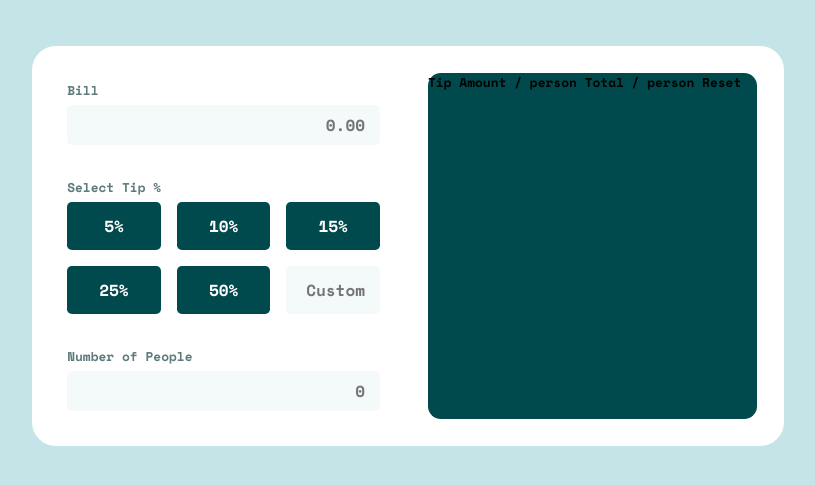
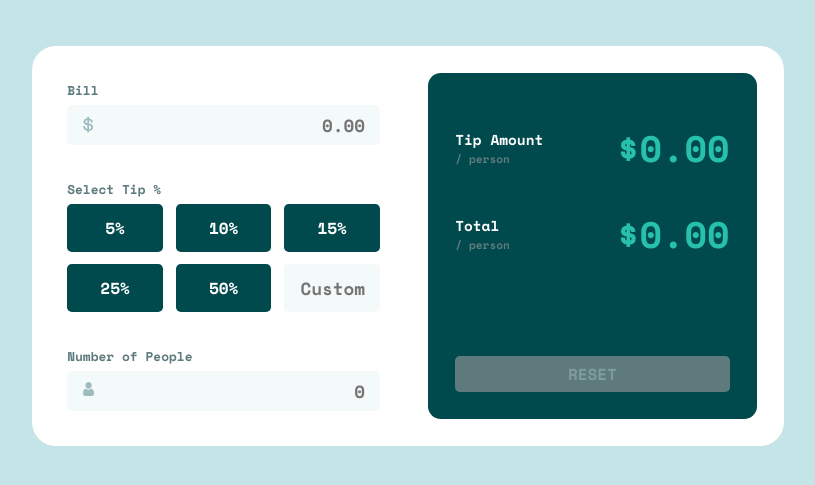
Before and after one commit to DaniloCalegaro/tip-calculator, a plain HTML site: page index.html in a window 1280 px wide. Shown: the part 215-700 px from the top of the page, without its empty margins (232-1047 px from the left). Drawn offline with nearby package versions, Linux system fonts and the light colour scheme.

Commit message:
feat(index/style): finalizado estilo para desktop

```diff
--- a/index.html
+++ b/index.html
@@ -38,6 +38,7 @@
             step="0.01"
             placeholder="0.00"
           />
+          <i><img src="./assets/icon-dollar.svg" alt="$" /></i>
         </div>
 
         <div class="select-tip">
@@ -72,9 +73,31 @@
             step="0"
             placeholder="0"
           />
+          <i><img src="./assets/icon-person.svg" alt="person icon" /></i>
         </div>
       </section>
-      <aside>Tip Amount / person Total / person Reset</aside>
+
+      <aside>
+        <div class="info-values">
+          <div class="tip-amount row">
+            <div class="description">
+              <p><span>Tip Amount</span> / person</p>
+            </div>
+            <div class="tip-amount value">
+              <p>$0.00</p>
+            </div>
+          </div>
+          <div class="total row">
+            <div class="description">
+              <p><span>Total</span> / person</p>
+            </div>
+            <div class="total value">
+              <p>$0.00</p>
+            </div>
+          </div>
+        </div>
+        <button class="button">RESET</button>
+      </aside>
     </main>
   </body>
 </html>
--- a/src/style.scss
+++ b/src/style.scss
@@ -56,6 +56,7 @@ body {
       display: flex;
       flex-direction: column;
       justify-content: space-between;
+      position: relative;
 
       p {
         //font-size: 0.8rem;
@@ -68,15 +69,26 @@ body {
         height: 2.5rem;
         text-align: right;
         background: $Very-light-grayish-cyan;
-        font: 700 1rem 'Space Mono', monospace;
+        font: 700 1.1rem 'Space Mono', monospace;
         color: $Very-dark-cyan;
         border: none;
         outline: none;
         border-radius: .3rem;
+      }
 
+      i {
+        position: absolute;
+        left: 1.5rem;
+        margin-top: .7rem;;
+
+        img {
+          width: .7rem;
+
+        }
       }
 
       input:focus {
+        border: none;
         outline: 2px solid $Strong-cyan;
       }
 
@@ -87,23 +99,35 @@ body {
           display: grid;
           grid-template-columns: repeat(3, 1fr);
           grid-template-rows: repeat(2, 1fr);
-          gap: 1rem;
+          gap: 0.8rem;
 
 
           li {
-            height: 3rem;
-            background: $Very-dark-cyan;
-            border-radius: .3rem;
             display: flex;
             align-items: center;
             justify-content: center;
-            cursor: pointer;
 
             button {
-              background: none;
+              background: $Very-dark-cyan;
+              width: 100%;
+              height: 3rem;
+              border-radius: .3rem;
+              //background: none;
               border: none;
               font: 700 1rem 'Space Mono', monospace;
               color: $White;
+              cursor: pointer;
+              transition: 0.2s;
+            }
+
+            button:hover {
+              background: $Strong-cyan;
+              color: $Very-dark-cyan;
+            }
+
+            button:focus {
+              background: $Strong-cyan;
+              color: $Very-dark-cyan;
             }
 
             a {
@@ -153,6 +177,53 @@ body {
     aside {
       background: $Very-dark-cyan;
       border-radius: 0.8rem;
+      padding: 3rem 1.7rem 1.7rem 1.7rem;
+      display: flex;
+      flex-direction: column;
+      justify-content: space-between;
+
+      .row {
+        display: flex;
+        justify-content: space-between;
+        align-items: center;
+        margin-bottom: 2rem;
+      }
+
+      .description {
+        color: $Dark-grayish-cyan;
+        font-size: 0.7rem;
+
+        span{
+          display:block;
+          color: $White;
+          font-size: .9rem;
+        }
+      }
+
+      .value {
+        color: $Strong-cyan;
+        font-size: 2.3rem;
+      }
+
+      .button {
+        height: 2.2rem;
+        background: $Dark-grayish-cyan;
+        border: none;
+        border-radius: .3rem;
+        font: 700 1rem 'Space Mono', monospace;
+        color: $Grayish-cyan;
+      }
+
+      .button.active {
+        background: $Strong-cyan;
+        color: $Very-dark-cyan;
+        cursor: pointer;
+        transition: 0.3s;
+      }
+
+      .button.active:hover {
+        background: $Light-grayish-cyan;
+      }
     }
   }
 }
```
Also changed, not shown: src/style.css, 1 other file.
